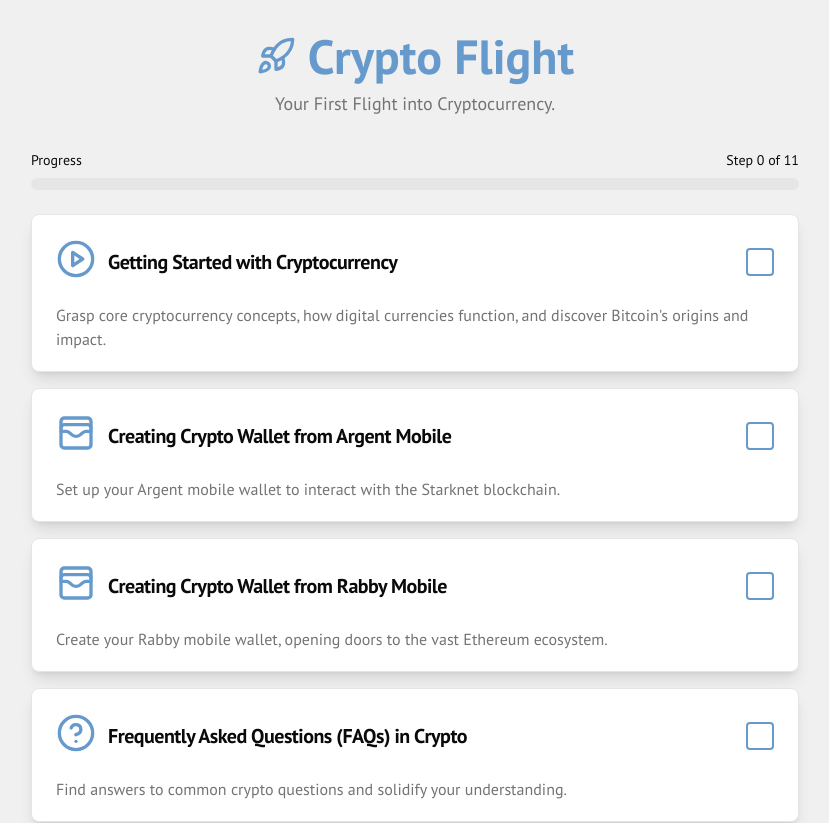
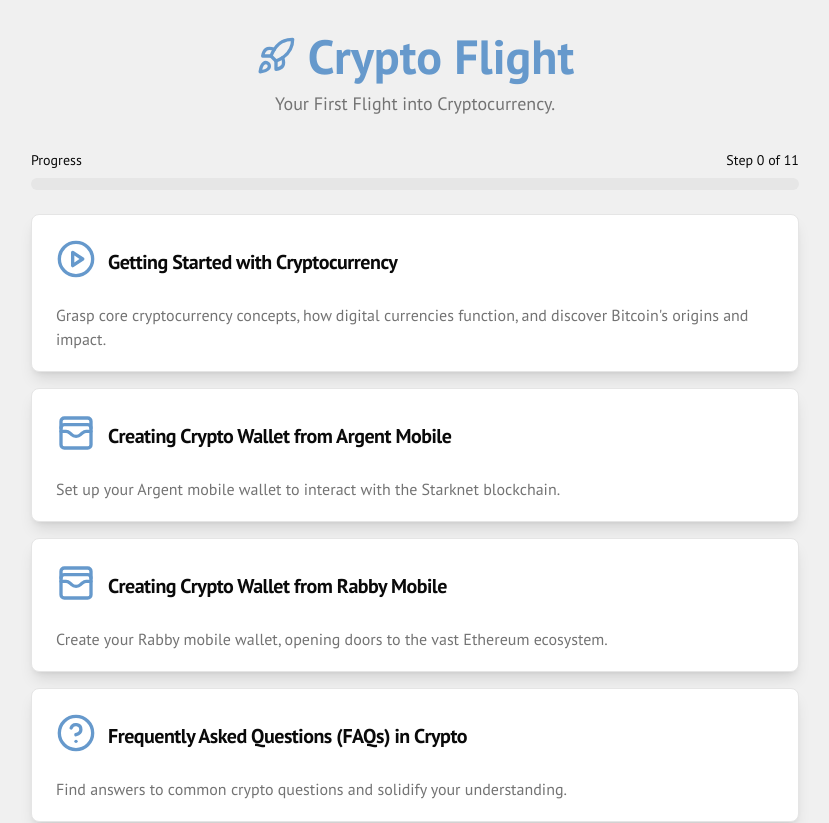
Before and after one commit to arzhee/crypto-flight, a Next.js app: page / in a window 1280 px wide. Shown: the top 823 px of the page, without its empty margins (225-1054 px from the left). Built offline with nearby package versions, Linux system fonts and the light colour scheme.

Commit message:
The <Primitive.button> is disabled. Why is that? It should be enabled so

```diff
--- a/src/components/crypto-flight/RecursiveChecklistItem.tsx
+++ b/src/components/crypto-flight/RecursiveChecklistItem.tsx
@@ -6,7 +6,7 @@ import { Checkbox } from "@/components/ui/checkbox";
 import { Card, CardContent, CardDescription, CardHeader, CardTitle } from "@/components/ui/card";
 import NextImage from 'next/image';
 import { Alert, AlertDescription } from '@/components/ui/alert';
-import { Info, ChevronDown, ChevronRight, Square, CheckSquare as CheckSquareIcon } from 'lucide-react'; // Added CheckSquareIcon
+import { Info, ChevronDown, ChevronRight, Square, CheckSquare as CheckSquareIcon } from 'lucide-react';
 import { useState } from 'react';
 import { cn } from '@/lib/utils';
 
@@ -107,11 +107,11 @@ interface RecursiveChecklistItemProps {
   isCompleted: boolean;
   onToggleCompletion: (taskId: string, isChecked: boolean) => void;
   onImageZoom: (imageUrl: string, allImages: string[], startIndex: number) => void;
-  taskCompletionStates: Record<string, boolean>; // Needed for recursive calls to pass down
+  taskCompletionStates: Record<string, boolean>;
   level: number;
   displayContext: 'mainPage' | 'detailPage';
   onNavigate?: (slug: string) => void;
-  isStandaloneItem?: boolean; // True if this item is the main subject of a detail page with no sub-tasks of its own
+  isStandaloneItem?: boolean;
 }
 
 export function RecursiveChecklistItem({
@@ -125,45 +125,34 @@ export function RecursiveChecklistItem({
   onNavigate,
   isStandaloneItem = false,
 }: RecursiveChecklistItemProps) {
-  // Expand direct children on detail page by default, unless it's a standalone item (which means it's the primary content).
   const [isExpanded, setIsExpanded] = useState(level === 0 && displayContext === 'detailPage' && !isStandaloneItem);
 
   const ActualIcon = task.icon;
 
   const taskTitle = task.name || (task.texts && task.texts.length > 0 ? task.texts[0] : 'Unnamed Task');
 
-  // Content texts are EITHER all texts (if task.name was the source of title)
-  // OR texts AFTER the first one (if texts[0] was the source of title and task.name was null)
-  // OR empty if no texts or texts[0] was title and no other texts exist.
   const contentTexts = task.name || !(task.texts && task.texts.length > 0 && task.texts[0] === taskTitle)
     ? task.texts || []
     : (task.texts && task.texts.length > 1 ? task.texts.slice(1) : []);
 
-
-  // For main page, description is texts[0] if it's different from the task name.
-  // If task.name is null, texts[0] becomes the title, so no separate description from texts[0].
   const mainPageDescription = displayContext === 'mainPage' && task.name && task.texts && task.texts.length > 0
     ? task.texts[0]
     : null;
 
   const handleCardClick = (e: React.MouseEvent<HTMLDivElement>) => {
     const target = e.target as HTMLElement;
-    // Prevent action if click is on checkbox, label, image, link, or expander button
-    if (target.closest('[role="checkbox"]') || target.closest('label[for^="task-checkbox-"]') ||
-        target.closest('[data-image-zoomable="true"]') || target.closest('a') ||
-        target.closest('button.expander-button')) {
+    if (target.closest('[data-image-zoomable="true"]') || target.closest('a') ||
+        target.closest('button.expander-button') || target.closest('[role="checkbox"]')) { // Also prevent if click was on a checkbox
       return;
     }
 
     if (displayContext === 'mainPage' && task.slug && onNavigate) {
       onNavigate(task.slug);
     } else if (displayContext === 'detailPage') {
-      // Only toggle if it's a checkable item (leaf or standalone)
       const isLeafNode = !task.tasks || task.tasks.length === 0;
-      if (isLeafNode || isStandaloneItem) {
+      if (isLeafNode || isStandaloneItem || !ActualIcon) { // Toggle if leaf, standalone, or if it has the interactive checkbox icon
         onToggleCompletion(task.id, !isCompleted);
       } else if (task.tasks && task.tasks.length > 0) {
-        // If it's a parent node on detail page, toggle expansion
         setIsExpanded(!isExpanded);
       }
     }
@@ -184,22 +173,15 @@ export function RecursiveChecklistItem({
     displayContext === 'detailPage' ?
       (level > 0 || isStandaloneItem ? 'bg-card dark:bg-card p-3 rounded-lg shadow-sm hover:shadow-md' : 'bg-card') :
       'bg-card',
-     displayContext === 'detailPage' && level > 0 && !isStandaloneItem ? `ml-0 sm:ml-0` : '', // No margin for sub-tasks, handled by padding
-     displayContext === 'detailPage' && level > 0 && !isStandaloneItem ? `pl-${level * 2} sm:pl-${level * 4}` : '' // Indentation via padding
+     displayContext === 'detailPage' && level > 0 && !isStandaloneItem ? `ml-0 sm:ml-0` : '',
+     displayContext === 'detailPage' && level > 0 && !isStandaloneItem ? `pl-${level * 2} sm:pl-${level * 4}` : ''
   );
 
-  // Content area is shown on detail page if expanded OR if it's a standalone item, AND there's content to show.
   const showContentArea = displayContext === 'detailPage' && (isExpanded || isStandaloneItem) && (hasOwnContent || (hasSubTasks && !isStandaloneItem));
 
-  // Checkbox in header:
-  // - Always for main page items.
-  // - For detail page items only if it's a standalone item (main content of the page)
-  const shouldShowCheckboxInHeader =
-    displayContext === 'mainPage' ||
-    (displayContext === 'detailPage' && isStandaloneItem === true);
-
-
-  const DefaultIcon = isCompleted ? CheckSquareIcon : Square;
+  const checkboxSizeClass = displayContext === 'mainPage' || (displayContext === 'detailPage' && isStandaloneItem && !ActualIcon)
+    ? 'h-6 w-6 sm:h-7 sm:w-7' // Size for main page items or standalone items using checkbox as icon
+    : 'h-5 w-5 sm:h-6 sm:w-6'; // Size for sub-items on detail page using checkbox as icon
 
   return (
     <Card
@@ -208,57 +190,49 @@ export function RecursiveChecklistItem({
       aria-label={taskTitle}
     >
       <CardHeader className={cn(
-          "flex flex-row items-center space-x-3 p-4 sm:p-6", // items-center for better vertical alignment
+          "flex flex-row items-center space-x-3 p-4 sm:p-6",
           displayContext === 'detailPage' ?
             (level > 0 || isStandaloneItem ? 'pb-2 pt-2 pl-3 pr-3 sm:pb-3 sm:pt-3 sm:pl-4 sm:pr-4' : 'pb-3 pt-3') :
-            '' // Main page uses default p-4/p-6
+            ''
       )}>
         {ActualIcon ? (
           <ActualIcon
             className={cn(
                 `shrink-0`,
-                displayContext === 'mainPage' ? 'h-8 w-8 sm:h-10 sm:w-10' : 'h-6 w-6 sm:h-7 sm:w-7', // Adjusted sub-task icon size
+                displayContext === 'mainPage' ? 'h-8 w-8 sm:h-10 sm:w-10' : 'h-6 w-6 sm:h-7 sm:w-7',
                 isCompleted ? 'text-success' : 'text-primary'
             )}
             aria-hidden="true"
           />
-        ) : ( // No ActualIcon provided by data;
-          // Use disabled Checkbox for detailPage sub-tasks without icon, or default Square/CheckSquare otherwise
-          (displayContext === 'detailPage' && !shouldShowCheckboxInHeader && !isStandaloneItem) ? (
-             <Checkbox
-              checked={isCompleted}
-              aria-hidden="true"
-              disabled
-              className={cn(
+        ) : (
+           <Checkbox // Interactive checkbox in icon slot if no ActualIcon
+            id={`task-icon-checkbox-${task.id}`}
+            checked={isCompleted}
+            onCheckedChange={(checked) => {
+                onToggleCompletion(task.id, typeof checked === 'boolean' ? checked : false);
+            }}
+            aria-labelledby={`task-title-${task.id}`}
+            className={cn(
                 `shrink-0 border-2 data-[state=checked]:bg-success data-[state=checked]:border-success data-[state=checked]:text-success-foreground focus-visible:ring-primary`,
-                `h-6 w-6 sm:h-7 sm:w-7` // Match icon size
-              )}
-            />
-          ) : (
-             <DefaultIcon // Fallback for main page if no icon, or other non-checkbox scenarios
-              className={cn(
-                  `shrink-0`,
-                  displayContext === 'mainPage' ? 'h-8 w-8 sm:h-10 sm:w-10' : 'h-6 w-6 sm:h-7 sm:w-7',
-                  isCompleted ? 'text-success' : 'text-primary'
-              )}
-              aria-hidden="true"
-            />
-          )
+                checkboxSizeClass
+            )}
+            onClick={(e) => e.stopPropagation()} // Important to prevent card click handler
+          />
         )}
         <div className="flex-grow">
           <CardTitle
             className={cn(
               'font-headline',
               displayContext === 'detailPage'
-                ? `!font-normal text-base sm:text-lg` // Ensure sub-task titles are normal weight
-                : 'font-semibold text-lg sm:text-xl'  // Main page titles are semi-bold
+                ? (level > 0 || isStandaloneItem || !ActualIcon) ? '!font-normal text-base sm:text-lg' : 'font-semibold text-lg sm:text-xl'
+                : 'font-semibold text-lg sm:text-xl'
             )}
             id={`task-title-${task.id}`}
           >
             {taskTitle}
           </CardTitle>
         </div>
-         {hasSubTasks && displayContext === 'detailPage' && !isStandaloneItem && ( // Expander for parent tasks on detail page
+         {hasSubTasks && displayContext === 'detailPage' && !isStandaloneItem && (
           <button
             onClick={(e) => { e.stopPropagation(); setIsExpanded(!isExpanded);}}
             className="p-1 text-muted-foreground hover:text-foreground expander-button"
@@ -268,20 +242,7 @@ export function RecursiveChecklistItem({
             {isExpanded ? <ChevronDown className="h-5 w-5" /> : <ChevronRight className="h-5 w-5" />}
           </button>
         )}
-        {shouldShowCheckboxInHeader && ( // Interactive checkbox
-            <Checkbox
-            id={`task-checkbox-${task.id}`}
-            checked={isCompleted}
-            onCheckedChange={(checked) => {
-                onToggleCompletion(task.id, typeof checked === 'boolean' ? checked : false);
-            }}
-            aria-labelledby={`task-title-${task.id}`}
-            className={cn(
-                `shrink-0 border-2 data-[state=checked]:bg-success data-[state=checked]:border-success data-[state=checked]:text-success-foreground focus-visible:ring-primary`,
-                displayContext === 'mainPage' ? 'h-6 w-6 sm:h-7 sm:w-7' : 'h-5 w-5 sm:h-6 sm:w-6' // Smaller for standalone items on detail
-            )}
-            />
-        )}
+        {/* Removed the separate header checkbox logic here */}
       </CardHeader>
 
       {displayContext === 'mainPage' && mainPageDescription && !isCompleted && (
@@ -296,21 +257,19 @@ export function RecursiveChecklistItem({
         <CardContent
             id={`task-content-${task.id}`}
             className={cn(
-                "pt-0", // Base: no top padding unless specified by context
-                // General padding for sides/bottom
+                "pt-0",
                 (displayContext === 'detailPage' && (level > 0 || isStandaloneItem))
-                    ? "pl-10 pr-4 pb-3 sm:pl-12 sm:pr-6 sm:pb-4" // Deeper items or standalone items
-                    : "p-4 sm:p-6", // Top-level items on detail page (level 0) or main page items
-                // Conditional top padding based on specific scenarios
+                    ? "pl-10 pr-4 pb-3 sm:pl-12 sm:pr-6 sm:pb-4"
+                    : "p-4 sm:p-6",
                 (hasSubTasks && !isStandaloneItem && (level > 0 || isStandaloneItem))
-                    ? "pt-3" // Parent sub-task that is expandable
+                    ? "pt-3"
                     : (hasOwnContent && displayContext === 'detailPage'
-                        ? (level === 0 && !isStandaloneItem ? 'pt-0' : 'pt-3') // Content for level 0 items on detail page gets pt-0
-                        : 'pt-0') // Default: no extra top padding from this rule
+                        ? (level === 0 && !isStandaloneItem ? 'pt-0' : 'pt-3')
+                        : 'pt-0')
             )}
         >
           {contentTexts && contentTexts.length > 0 && (
-            <div className="space-y-1 text-sm text-foreground/90 leading-relaxed">
+            <div className="mt-2 space-y-1 text-sm text-foreground/90 leading-relaxed">
               {contentTexts.map((text, index) => (
                 <p key={`text-${index}`} dangerouslySetInnerHTML={{ __html: formatStepText(text) }} />
               ))}
@@ -371,7 +330,7 @@ export function RecursiveChecklistItem({
           )}
 
           {task.cites && task.cites.length > 0 && (
-            <div className="mt-3 pt-1 border-t border-muted/30">
+            <div className="mt-4 pt-3 border-t border-muted/30">
               <ul className="list-none pl-0 space-y-1">
                 {task.cites.map((cite, citeIndex) => (
                   <li
@@ -385,21 +344,18 @@ export function RecursiveChecklistItem({
             </div>
           )}
 
-          {/* Recursive rendering of sub-tasks within the detail page context */}
           {displayContext === 'detailPage' && isExpanded && task.tasks && task.tasks.length > 0 && !isStandaloneItem && (
             <div className="mt-4 space-y-3">
               {task.tasks.map((subTask) => (
                 <RecursiveChecklistItem
                   key={subTask.id}
                   task={subTask}
-                  isCompleted={!!taskCompletionStates[subTask.id]} // Get completion from the central state
+                  isCompleted={!!taskCompletionStates[subTask.id]}
                   onToggleCompletion={onToggleCompletion}
                   onImageZoom={onImageZoom}
-                  taskCompletionStates={taskCompletionStates} // Pass down the full state for further recursion
+                  taskCompletionStates={taskCompletionStates}
                   level={level + 1}
                   displayContext="detailPage"
-                  // onNavigate is not needed for sub-tasks
-                  // isStandaloneItem is false for sub-tasks
                 />
               ))}
             </div>
```
